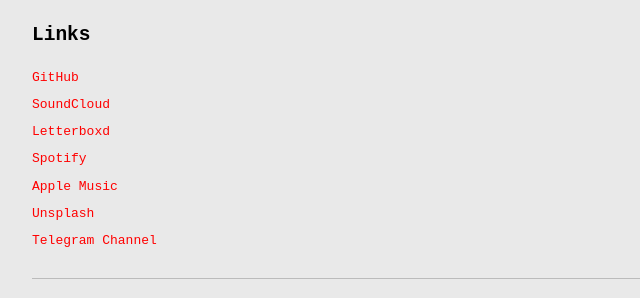
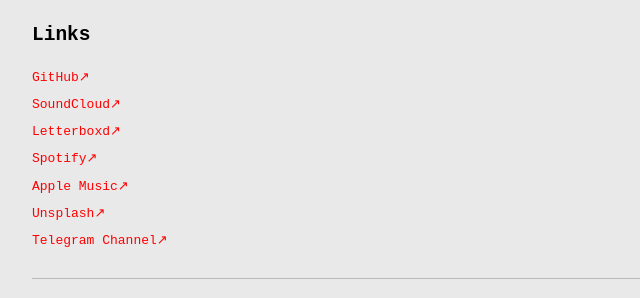
Before and after one commit to tripasect/tripasect.github.io, a plain HTML site: page index.html in a window 1280 px wide. Shown: the part 220-518 px from the top of the page, 248-888 px from the left. Drawn offline with Linux system fonts and the light colour scheme.

Commit message:
Update index.html

```diff
--- a/index.html
+++ b/index.html
@@ -33,6 +33,10 @@
     a {
       color: red;
       text-decoration: none;
+    }
+
+    a::after {
+      content: "↗︎";
     }
 
     a:hover {
```
